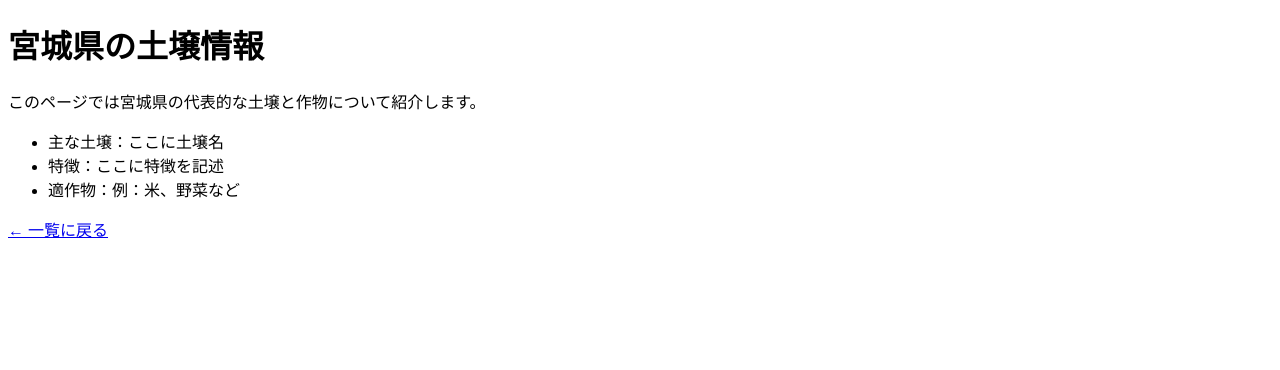
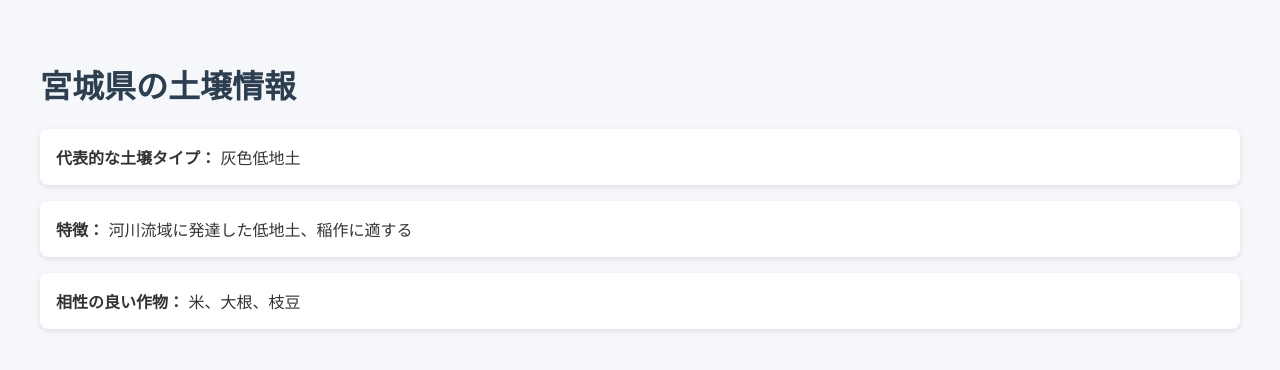
Before and after one commit to yuu8484/soil-japan, a plain HTML site: page miyagi.html in a window 1280 px wide. Drawn offline with Linux system fonts and the light colour scheme.

Commit message:
Update miyagi.html

```diff
--- a/miyagi.html
+++ b/miyagi.html
@@ -1,17 +1,38 @@
 <!DOCTYPE html>
 <html lang="ja">
 <head>
-    <meta charset="UTF-8">
-    <title>宮城県の土壌情報</title>
+  <meta charset="UTF-8">
+  <title>宮城県の土壌情報</title>
+  <meta name="viewport" content="width=device-width, initial-scale=1.0">
+  <style>
+    body {
+      font-family: 'Helvetica Neue', sans-serif;
+      background-color: #f5f7fa;
+      color: #333;
+      padding: 2rem;
+    }
+    h1 {
+      color: #2c3e50;
+    }
+    .section {
+      background-color: #ffffff;
+      border-radius: 8px;
+      box-shadow: 0 2px 6px rgba(0,0,0,0.1);
+      padding: 1rem;
+      margin: 1rem 0;
+    }
+  </style>
 </head>
 <body>
-    <h1>宮城県の土壌情報</h1>
-    <p>このページでは宮城県の代表的な土壌と作物について紹介します。</p>
-    <ul>
-        <li>主な土壌：ここに土壌名</li>
-        <li>特徴：ここに特徴を記述</li>
-        <li>適作物：例：米、野菜など</li>
-    </ul>
-    <p><a href="index.html">← 一覧に戻る</a></p>
+  <h1>宮城県の土壌情報</h1>
+  <div class="section">
+    <strong>代表的な土壌タイプ：</strong> 灰色低地土
+  </div>
+  <div class="section">
+    <strong>特徴：</strong> 河川流域に発達した低地土、稲作に適する
+  </div>
+  <div class="section">
+    <strong>相性の良い作物：</strong> 米、大根、枝豆
+  </div>
 </body>
 </html>
```
